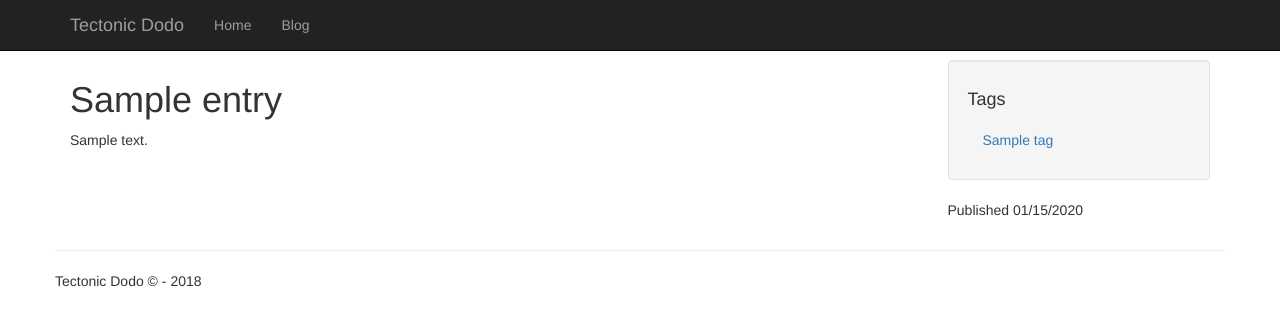
After one commit to chipomwitu/lff_blog, a Python web app: template app/entries/templates/entries/detail.html in a window 1280 px wide. The commit adds this page. Shown: the top 326 px of the page. Run offline with Jinja, Linux system fonts and the light colour scheme; the template is opened without the code that fills it: most values are stand-ins (such as "Sample title", 1, 10 or a date in 2020); some libraries are stand-ins or nearby versions.

Commit message:
Added detail view

```diff
--- a/app/entries/blueprints.py
+++ b/app/entries/blueprints.py
@@ -1,4 +1,5 @@
 from flask import Blueprint
+from flask import render_template
 from helpers import object_list
 from models import Entry, Tag
 
@@ -19,4 +20,5 @@ def tag_detail():
 
 @entries.route('/<slug>/')
 def detail(slug):
-    pass
+    entry=Entry.query.filter(Entry.slug==slug).first_or_404()
+    return render_template('entries/detail.html', entry=entry)
--- /dev/null
+++ b/app/entries/templates/entries/detail.html
@@ -0,0 +1,19 @@
+{% extends "base.html" %}
+{% block title %} {{ entry.title }} {% endblock %}
+{% block content_title %} {{ entry.title }} {% endblock %}
+
+{% block sidebar %}
+  <ul class="well nav nav-list">
+    <li><h4>Tags</h4></li>
+      {% for tag in entry.tags %}
+        <li><a href="{{ url_for('entries.tag_detail', slug=tag.slug) }}">{{ tag.name }}</a></li>
+      {% endfor %}
+  </ul>
+
+  <p>Published {{ entry.created_timestamp.strftime('%m/%d/%Y') }}</p>
+
+{% endblock %}
+
+{% block content %}
+  {{ entry.body }}
+{% endblock %}
--- a/app/templates/base.html
+++ b/app/templates/base.html
@@ -3,14 +3,14 @@
 <head>
   <meta charset="utf-8">
   <title>{% block title %}{% endblock %}Tectonic Dodo</title>
-  <!-- <link rel="stylesheet" href="//netdna.bootstrapcdn.com/bootstrap/3.1.0/css/bootstrap.min.css"> -->
+  <!-- <link rel="stylesheet" href="https://maxcdn.bootstrapcdn.com/bootstrap/3.3.7/css/bootstrap.min.css"> -->
   <link rel="stylesheet" href="/static/bootstrap-3.3.7/css/bootstrap.min.css">
   <style type="text/css">
   body { padding-top: 60px; }
 </style>
 {% block extra_styles %}{% endblock %}
 <!-- <script src="https://code.jquery.com/jquery-1.10.2.min.js"></script> -->
-<!-- <script src="//netdna.bootstrapcdn.com/bootstrap/3.1.0/js/bootstrap.min.js"></script> -->
+<!-- <script src="https://maxcdn.bootstrapcdn.com/bootstrap/3.3.7/js/bootstrap.min.js"></script> -->
 <script src="/static/bootstrap-3.3.7/js/bootstrap.min.js"></script>
 <script src="/static/jquery/jquery.min.js"></script>
 {% block extra_scripts %} {% endblock %}
```
